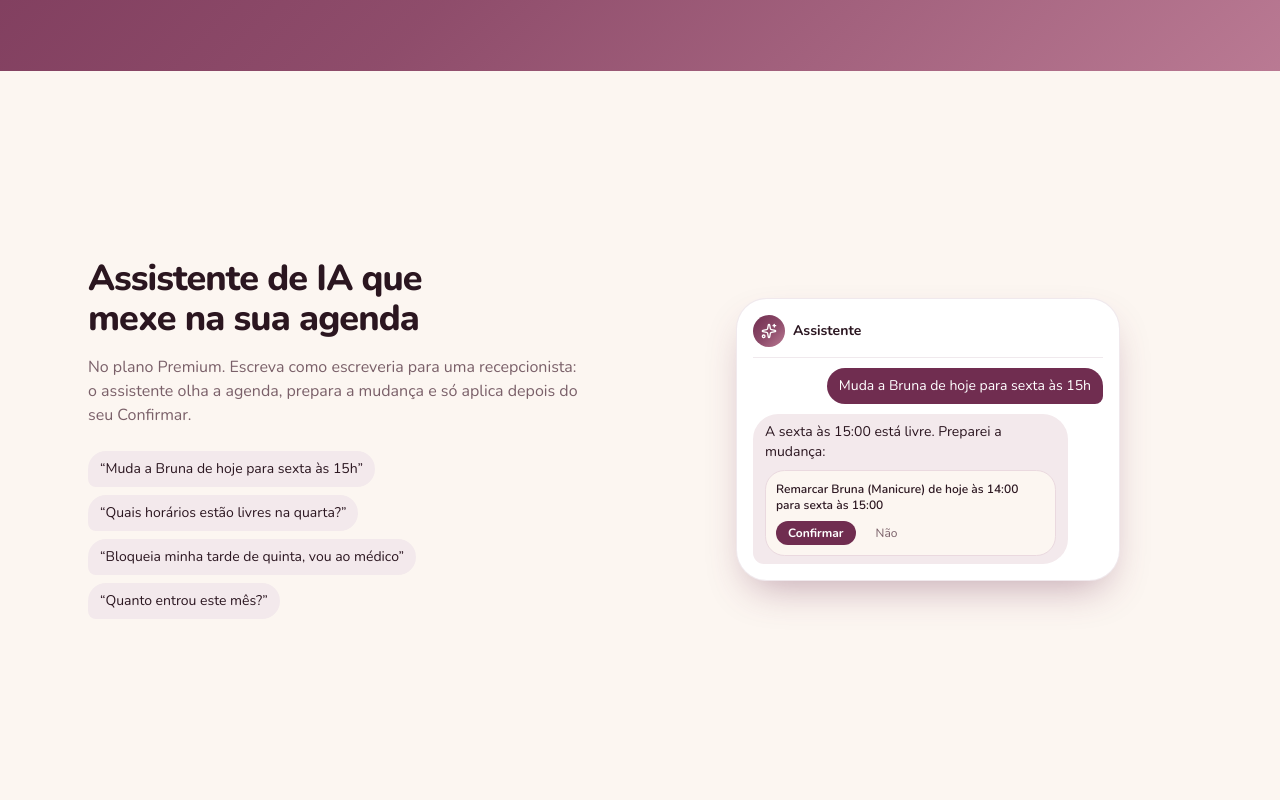
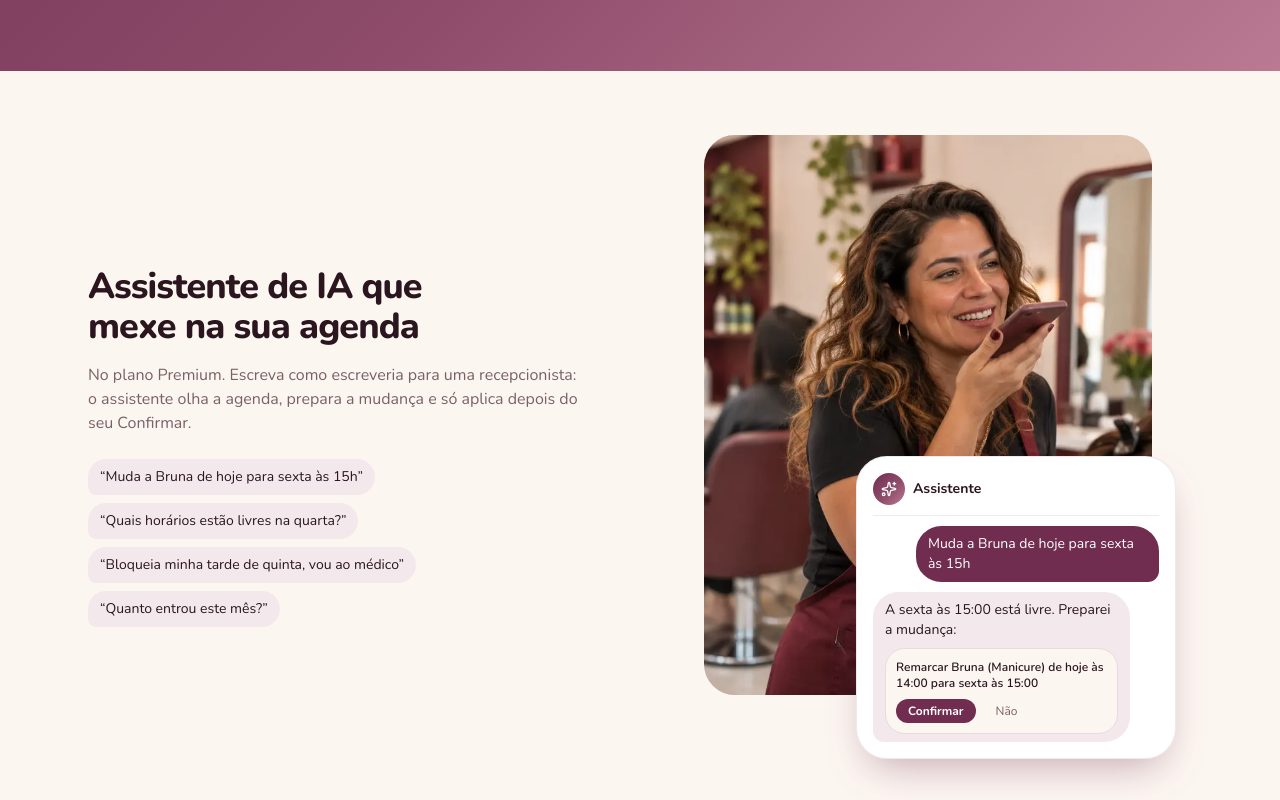
Before and after one commit to diegomns1/agenda, a Next.js app: page /site in a window 1280 px wide. Shown: the part 2280-3080 px from the top of the page. Built offline with nearby package versions, Linux system fonts and the light colour scheme; no server answers.

Commit message:
Site: foto da cabeleireira mandando áudio na parte do assistente

```diff
--- a/src/app/(site)/site/page.tsx
+++ b/src/app/(site)/site/page.tsx
@@ -225,8 +225,22 @@ export default function PaginaSite() {
               ))}
             </ul>
           </div>
-          <div className="mx-auto w-full max-w-sm">
-            <MockAssistente />
+          <div className="relative mx-auto w-full max-w-md pb-24 sm:pb-16">
+            <div className="overflow-hidden rounded-3xl bg-muted">
+              {/* eslint-disable-next-line @next/next/no-img-element */}
+              <img
+                src="/site/cabeleireira.webp"
+                alt="Cabeleireira mandando um áudio pelo celular entre um atendimento e outro"
+                width={720}
+                height={900}
+                loading="lazy"
+                decoding="async"
+                className="aspect-[4/5] h-auto w-full object-cover"
+              />
+            </div>
+            <div className="absolute right-0 bottom-0 left-6 sm:-right-6 sm:left-auto sm:w-80">
+              <MockAssistente />
+            </div>
           </div>
         </div>
       </section>
```
Also changed, not shown: public/site/cabeleireira.webp (added), 1 other file (tests, documents, lock files or other folders).
